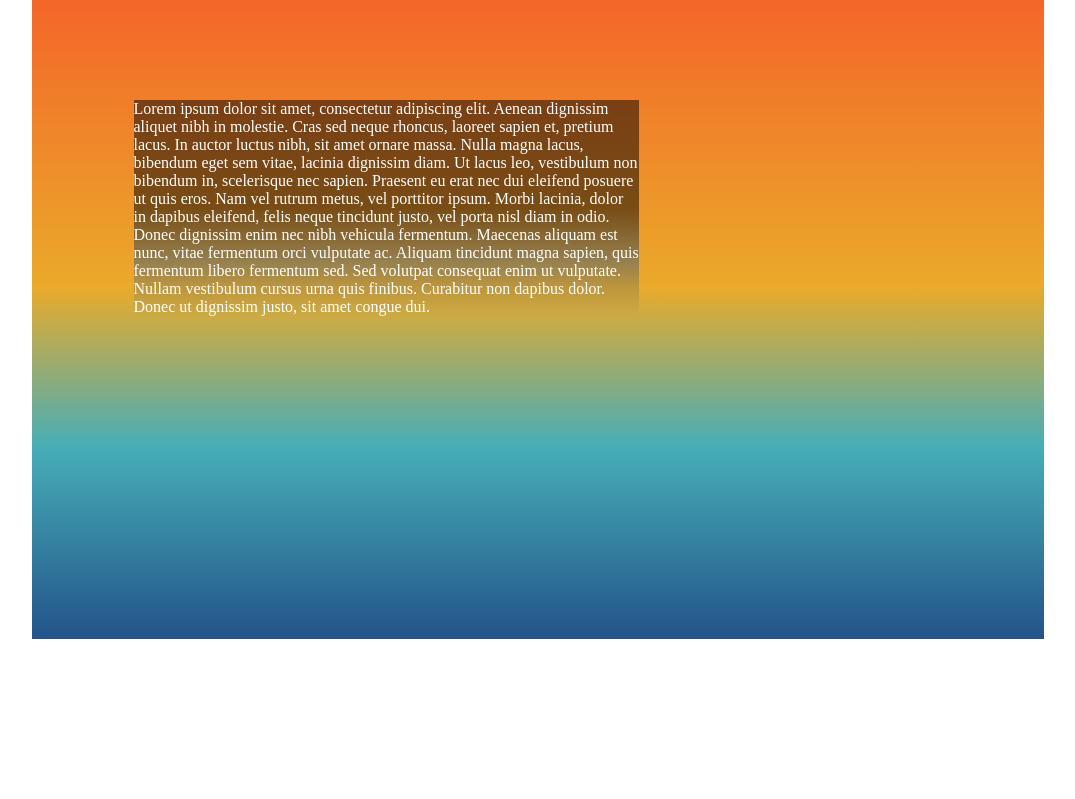
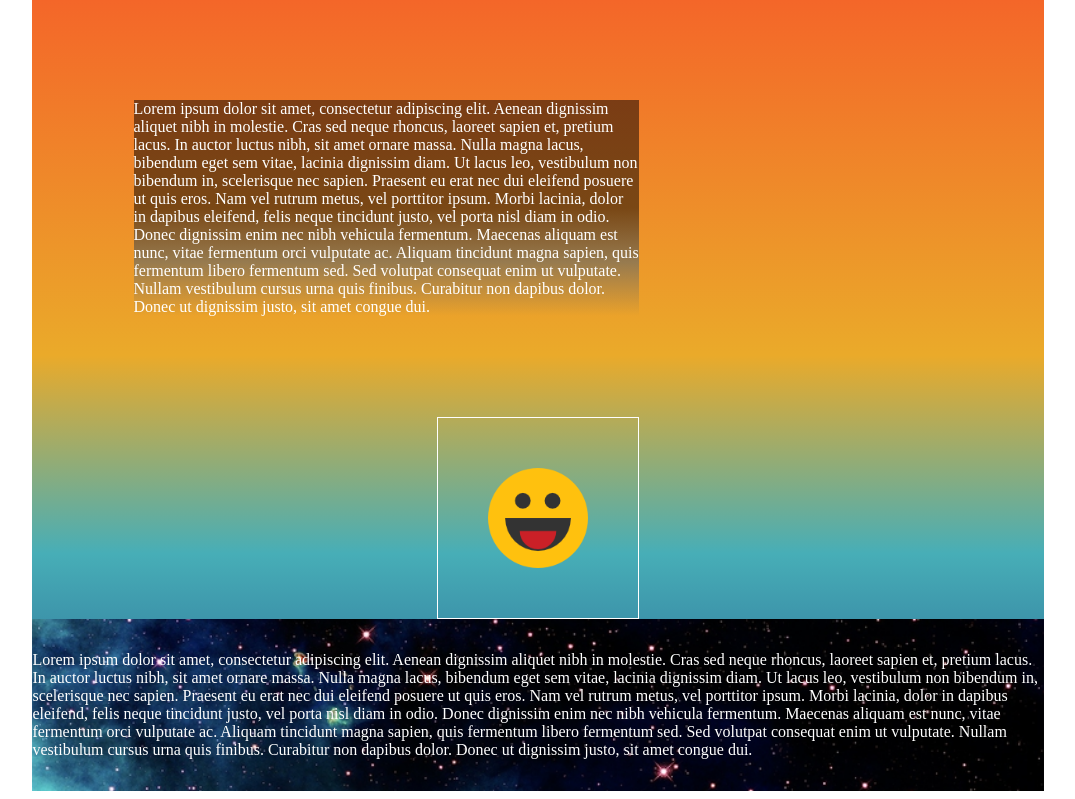
Before and after one commit to AnikoHegedus/cbc-prague, a PHP site: page /backgrounds.html in a window 1280 px wide. Shown: the part 81-880 px from the top of the page, without its empty margins (102-1177 px from the left). Before the commit the page ends 720 px from the top, so only its background shows below. Run offline with PHP 8.4, Linux system fonts and the light colour scheme.

Commit message:
latest backgrounds

```diff
--- a/01.16/backgrounds.css
+++ b/01.16/backgrounds.css
@@ -20,4 +20,28 @@
     /* W3C, IE10+, FF16+, Chrome26+, Opera12+, Safari7+ */
     filter: progid:DXImageTransform.Microsoft.gradient( startColorstr='#80050000', endColorstr='#007db9e8', GradientType=0);
     /* IE6-9 */
+
 }
+
+#smiling{
+    width: 200px;
+    height: 200px;
+    border: 1px solid white;
+    background-image: url("img/smiley.png");
+    background-position: center;
+    background-repeat: no-repeat;
+    position: relative;
+    margin: 0 auto;
+    background-size: 50%;
+}
+
+#nebula {
+    width: 100%;
+    color: white;
+    padding-top: 2em;
+    padding-bottom: 2em;
+    background-image: url("img/nebula.jpg");
+    background-size: cover;
+    background-attachment: fixed;
+    box-sizing: border-box;
+}
--- a/01.16/backgrounds.html
+++ b/01.16/backgrounds.html
@@ -9,6 +9,7 @@
 
 <body>
     <div class="outer">
+
         <div class="inner">
             Lorem ipsum dolor sit amet, consectetur adipiscing elit. Aenean dignissim aliquet nibh in molestie. Cras sed neque rhoncus,
             laoreet sapien et, pretium lacus. In auctor luctus nibh, sit amet ornare massa. Nulla magna lacus, bibendum eget
@@ -19,6 +20,11 @@
             quis fermentum libero fermentum sed. Sed volutpat consequat enim ut vulputate. Nullam vestibulum cursus urna
             quis finibus. Curabitur non dapibus dolor. Donec ut dignissim justo, sit amet congue dui.
         </div>
+        <div id="smiling"></div>
+        <div id="nebula">Lorem ipsum dolor sit amet, consectetur adipiscing elit. Aenean dignissim aliquet nibh in molestie. Cras sed neque rhoncus, laoreet sapien et, pretium lacus. In auctor luctus nibh, sit amet ornare massa. Nulla magna lacus, bibendum eget sem vitae,
+      lacinia dignissim diam. Ut lacus leo, vestibulum non bibendum in, scelerisque nec sapien. Praesent eu erat nec dui eleifend posuere ut quis eros. Nam vel rutrum metus, vel porttitor ipsum. Morbi lacinia, dolor in dapibus eleifend, felis neque tincidunt
+      justo, vel porta nisl diam in odio. Donec dignissim enim nec nibh vehicula fermentum. Maecenas aliquam est nunc, vitae fermentum orci vulputate ac. Aliquam tincidunt magna sapien, quis fermentum libero fermentum sed. Sed volutpat consequat enim
+      ut vulputate. Nullam vestibulum cursus urna quis finibus. Curabitur non dapibus dolor. Donec ut dignissim justo, sit amet congue dui. </div>
     </div>
 </body>
 
```
Also changed, not shown: 01.16/img/nebula.jpg (added), 01.16/img/smiley.png (added).
